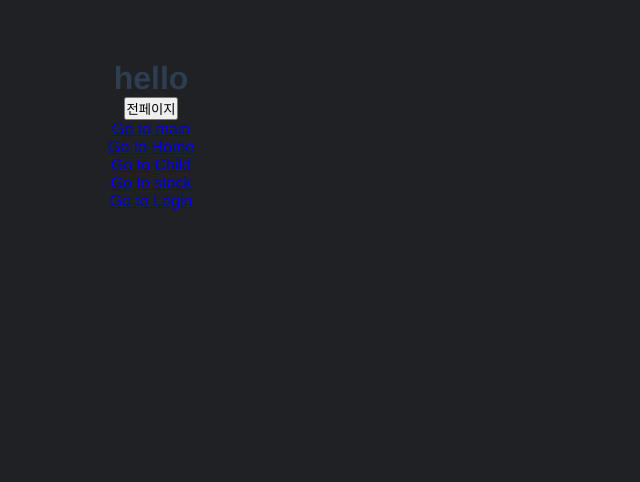
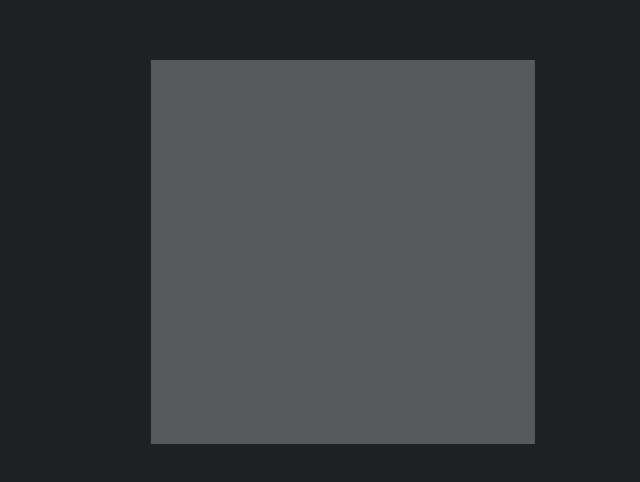
Before and after one commit to sungkwangLim/hello-world, a Vue app: page /hello-world/GsapStudy in a window 1280 px wide. Shown: the top 482 px of the page, without its empty margins (489-1129 px from the left). Built offline with nearby package versions, Linux system fonts and the light colour scheme.

Commit message:
gsap 설치 및 gsap 테스트

```diff
--- a/package.json
+++ b/package.json
@@ -9,6 +9,7 @@
   },
   "dependencies": {
     "core-js": "^3.6.5",
+    "gsap": "^3.8.0",
     "vue": "^2.6.11",
     "vue-router": "^3.4.9"
   },
--- a/src/App.vue
+++ b/src/App.vue
@@ -2,14 +2,14 @@
   <div id="app">
 
     <!-- <HelloWorld msg="Welcome to Your Vue.js App"/> -->
-    <h1>{{ title }}</h1>
+    <h1 id="title">{{ title }}</h1>
     <!-- <Home @changeTitle="updateTitleText($event)" /> -->
     <!-- <Child :wb="webtoons" /> -->
     <!-- <Login />
     <Stock v-show="false" /> -->
     <router-view ></router-view>
-    <div><button v-on:click="goBack">전페이지</button></div>
-    <div>
+    <div id="goBack"><button v-on:click="goBack">전페이지</button></div>
+    <div id="gnb">
       <router-link to="/">Go to main</router-link> <br>
       <router-link to="/Home">Go to Home</router-link> <br>
       <router-link to="/Child" :wb="webtoons">Go to Child</router-link> <br>
--- /dev/null
+++ b/src/components/GsapStudy.vue
@@ -0,0 +1,27 @@
+<template>
+  <div>
+      <div class="box"></div>
+  </div>
+</template>
+
+<script>
+import { gsap, ScrollTrigger, Draggable, MotionPathPlugin } from "gsap/all";
+gsap.registerPlugin(ScrollTrigger, Draggable, MotionPathPlugin);
+export default {
+    name : 'gsapstudy',
+    mounted : function(){
+        document.querySelector('#title').style.display = "none";
+        document.querySelector('#gnb').style.display = "none";
+        document.querySelector('#goBack').style.display = "none"
+        console.log(gsap);
+        gsap.to('.box',{
+            scrollTrigger : '#app',
+            x: '50vw'
+        })
+    }
+}
+</script>
+
+<style>
+    .box {width: 30vw; height: 30vw; background: rgba(255,255,255,0.25);}
+</style>
--- a/src/components/study.vue
+++ b/src/components/study.vue
@@ -2,11 +2,11 @@
   <div>
       <p> {{ msg }} </p>
       <span> {{ a + 1}}  </span>
+      <div id="vuestudyId0"></div>
       <div :id="`vue${dynamicId}`" v-if="dynamicView"> {{ reverseMessage }} </div>
       <a :[attr]="attr" @[eventName]="goodgood">asdf</a>
       <p> {{ sum }} {{ now }}</p>
       <input type="text" v-model="qa" :class="{'toggleClass' : qaClass}">
-      <my-component></my-component>
   </div>
 </template>
 
@@ -27,11 +27,13 @@ export default {
         }
     },
     created: function(){ //create 훅은 인스턴트가 생성 된 후에 호출됩니다.
+        const vuestudyid = document.querySelector('#vuestudyId1');
         console.log(`a is : ${this.a}`);
-        console.log(document.querySelector('#vuestudyId1')) //dom 에 있는 아이디값을 못 불러옴
+        console.log(vuestudyid) //dom 에 있는 아이디값을 못 불러옴
     },
     mounted: function(){
-        console.log(document.querySelector('#vuestudyId1')) //dom 에 있는 아이디값을 불러옴
+        const vuestudyid = document.querySelector('#vuestudyId1');
+        console.log(vuestudyid) //dom 에 있는 아이디값을 불러옴
         console.log(`sum is : ${this.sum}`);
     },
     computed : {
@@ -57,6 +59,7 @@ export default {
         }
     }
 }
+
 </script>
 
 <style>
--- a/src/main.js
+++ b/src/main.js
@@ -6,6 +6,7 @@ import stock from './components/stock.vue';
 import child from './components/child.vue';
 import login from './components/Login.vue';
 import study from './components/study.vue';
+import GsapStudy from './components/GsapStudy.vue';
 Vue.use(VueRouter);
 
 export const router = new VueRouter({
@@ -16,7 +17,8 @@ export const router = new VueRouter({
     { path: '/Home', component: Home },
     { path: '/Stock', component: stock },
     { path: '/Login', component: login },
-    { path: '/Study', component: study }
+    { path: '/Study', component: study },
+    { path: '/GsapStudy', component: GsapStudy }
   ]
 });
 
```
Also changed, not shown: 1 other file (tests, documents, lock files or other folders).
